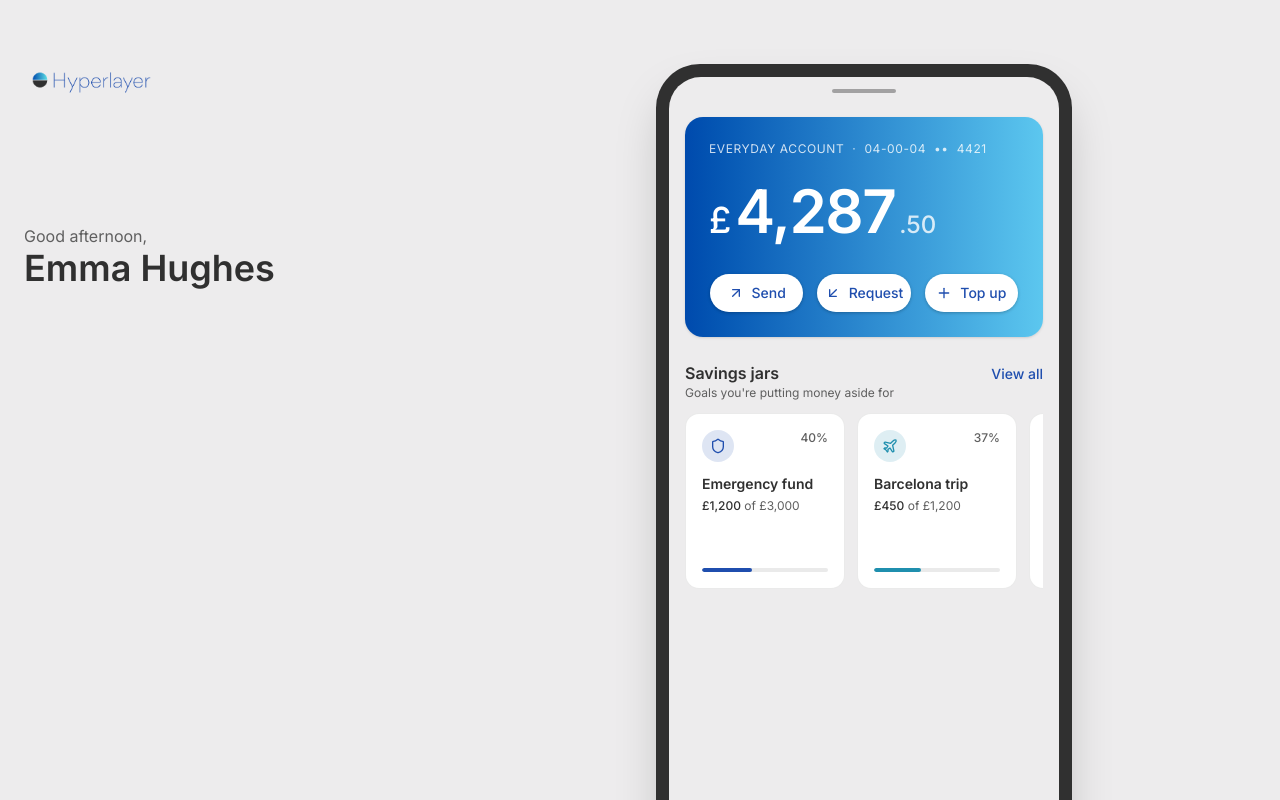
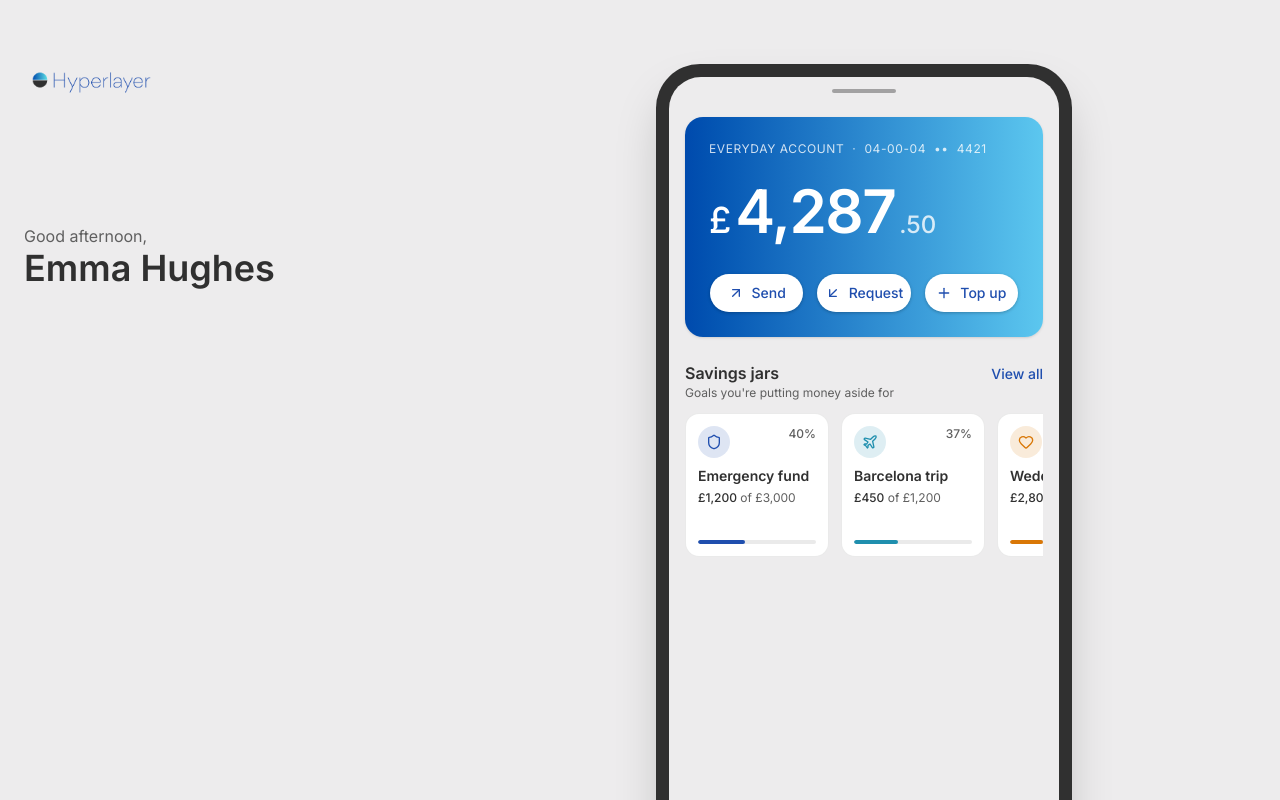
Before and after one commit to mutusrinivasan/hyperlayer-demos, a React (Vite) app: page / in a window 1280 px wide. Shown: the top 800 px of the page. Built offline with nearby package versions, Linux system fonts and the light colour scheme.

Commit message:
Tighten JarCard proportions; now supporting tier, not hero

```diff
--- a/src/components/JarCard.tsx
+++ b/src/components/JarCard.tsx
@@ -24,7 +24,7 @@ export default function JarCard({ jar }: JarCardProps) {
   const pct = Math.floor((jar.balance.amount / jar.targetBalance.amount) * 100);
 
   return (
-    <div className="flex h-44 w-40 shrink-0 snap-start flex-col rounded-xl border border-hyperlayer-grey/10 bg-white p-4">
+    <div className="flex h-36 w-36 shrink-0 snap-start flex-col rounded-xl border border-hyperlayer-grey/10 bg-white p-3">
       <div className="flex items-start justify-between">
         <div className={`flex h-8 w-8 items-center justify-center rounded-full ${accent.bg}`}>
           <Icon className={`h-4 w-4 ${accent.text}`} />
@@ -32,7 +32,7 @@ export default function JarCard({ jar }: JarCardProps) {
         <span className="text-xs font-medium text-hyperlayer-text-secondary">{pct}%</span>
       </div>
 
-      <div className="mt-3 flex-1">
+      <div className="mt-2 flex-1">
         <p className="truncate text-sm font-semibold text-hyperlayer-grey">{jar.name}</p>
         <p className="mt-1 text-xs">
           <span className="font-medium text-hyperlayer-grey">
```
